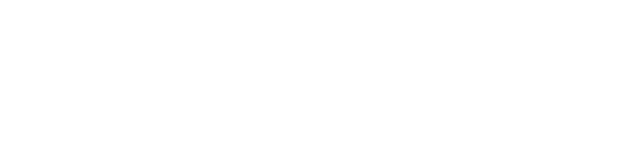
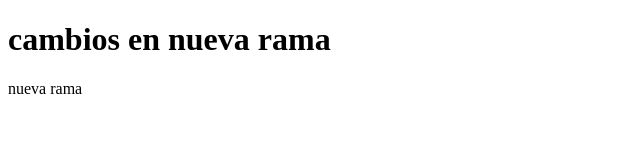
Before and after one commit to Silentz34/porfa_repo, a plain HTML site: page index.html in a window 1280 px wide. Shown: the whole page, without its empty margins (0-640 px from the left). Drawn offline with Linux system fonts and the light colour scheme.

Commit message:
cambios en la nueva rama

```diff
--- a/index.html
+++ b/index.html
@@ -7,6 +7,8 @@
     <title>Document</title>
 </head>
 <body>
+    <h1>cambios en nueva rama</h1>
+    <p>nueva rama</p>
 
 </body>
 </html>
```
